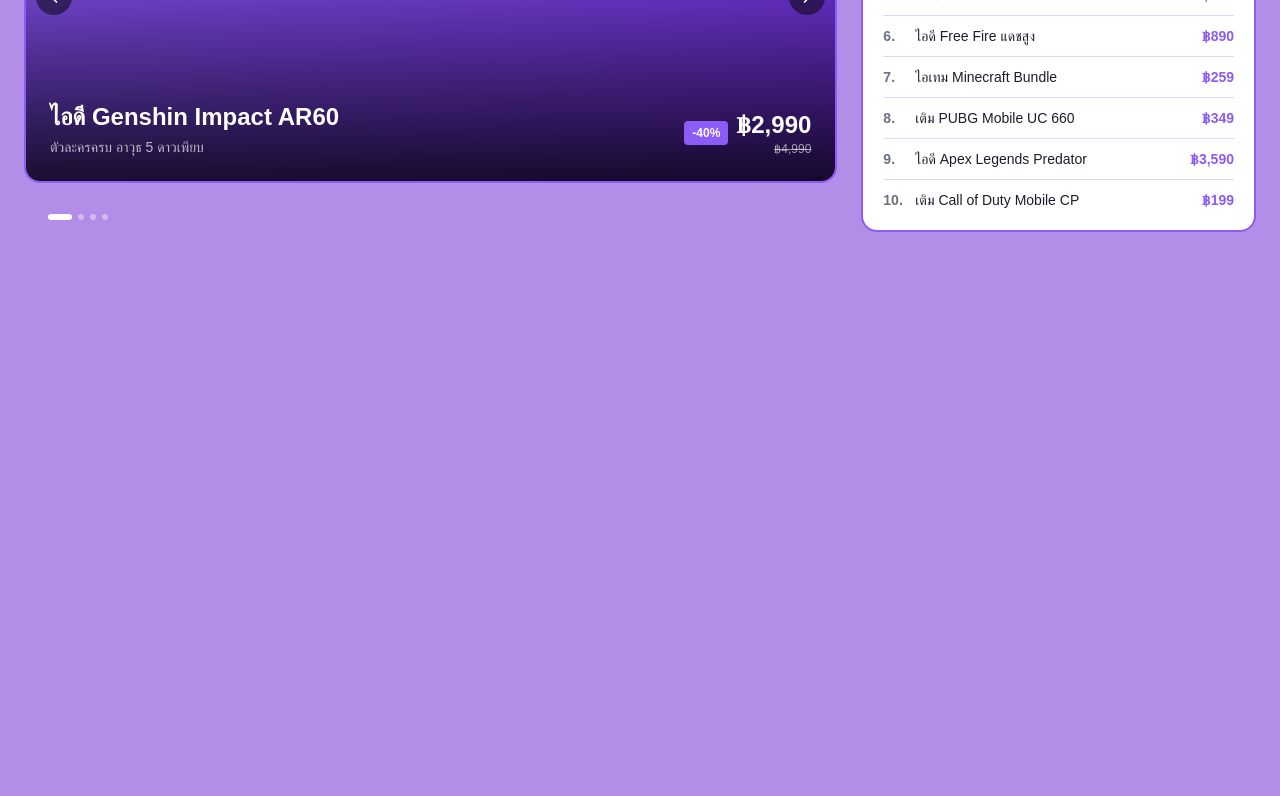
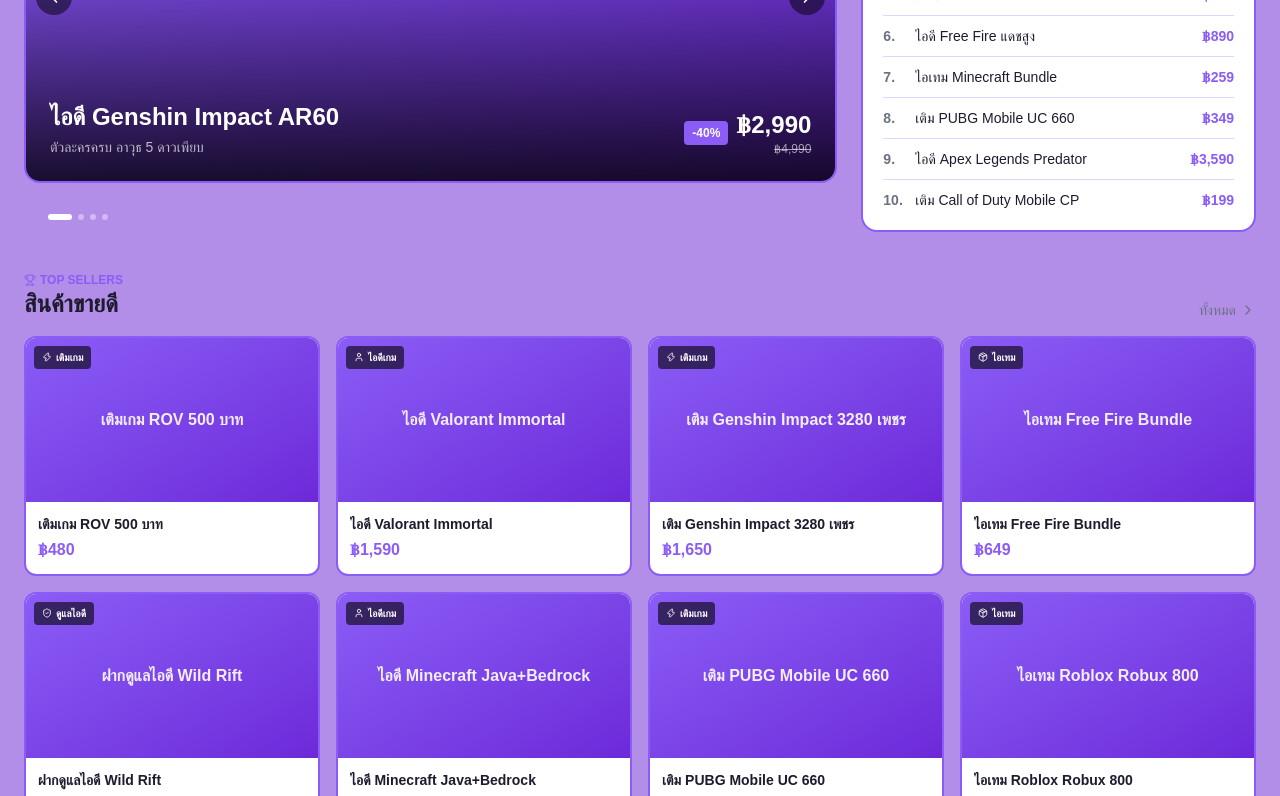
Before and after one commit to Synnado/SyndyTopup, a Next.js app: page / in a window 1280 px wide. Shown: the part 2000-2796 px from the top of the page. Before the commit the page ends 2272 px from the top, so only its background shows below. Built offline with nearby package versions, Linux system fonts and the light colour scheme.

Commit message:
ทำแถบสินค้าขายดี

```diff
--- a/src/app/page.tsx
+++ b/src/app/page.tsx
@@ -3,6 +3,7 @@
 import ActivityFeed from "@/components/ActivityFeed";
 import FlashSale from "@/components/FlashSale";
 import NewArrivals from "@/components/NewArrivals";
+import TopSellers from "@/components/TopSellers";
 
 export default function Home() {
   return (
@@ -26,6 +27,7 @@
 
       <FlashSale />
       <NewArrivals />
+      <TopSellers />
     </main>
   );
 }
--- /dev/null
+++ b/src/components/TopSellers.tsx
@@ -0,0 +1,100 @@
+import Image from "next/image";
+import Link from "next/link";
+import { Trophy, ChevronRight, Zap, User, Package, ShieldCheck } from "lucide-react";
+
+// TODO: ข้อมูลตัวอย่างไปก่อน รอต่อกับ backend จริงค่อยดึงสินค้าขายดีจริงมาแทน (เรียงตามยอดขาย)
+const CATEGORY_ICON = {
+  topup: Zap,
+  account: User,
+  item: Package,
+  care: ShieldCheck,
+};
+
+const PRODUCTS: {
+  id: string;
+  title: string;
+  price: number;
+  category: keyof typeof CATEGORY_ICON;
+  categoryLabel: string;
+  image?: string; // path รูปใน public/ — ไม่ใส่ก็ได้ จะใช้พื้นไล่สีแทน
+}[] = [
+  { id: "1", title: "เติมเกม ROV 500 บาท", price: 480, category: "topup", categoryLabel: "เติมเกม" },
+  { id: "2", title: "ไอดี Valorant Immortal", price: 1590, category: "account", categoryLabel: "ไอดีเกม" },
+  { id: "3", title: "เติม Genshin Impact 3280 เพชร", price: 1650, category: "topup", categoryLabel: "เติมเกม" },
+  { id: "4", title: "ไอเทม Free Fire Bundle", price: 649, category: "item", categoryLabel: "ไอเทม" },
+  { id: "5", title: "ฝากดูแลไอดี Wild Rift", price: 399, category: "care", categoryLabel: "ดูแลไอดี" },
+  { id: "6", title: "ไอดี Minecraft Java+Bedrock", price: 590, category: "account", categoryLabel: "ไอดีเกม" },
+  { id: "7", title: "เติม PUBG Mobile UC 660", price: 349, category: "topup", categoryLabel: "เติมเกม" },
+  { id: "8", title: "ไอเทม Roblox Robux 800", price: 299, category: "item", categoryLabel: "ไอเทม" },
+];
+
+export default function TopSellers() {
+  return (
+    <section className="mx-auto w-full max-w-7xl px-4 pb-10 sm:px-6">
+      {/* หัวข้อ */}
+      <div className="mb-4 flex items-end justify-between">
+        <div>
+          <p className="flex items-center gap-1 text-xs font-semibold text-accent">
+            <Trophy size={12} />
+            TOP SELLERS
+          </p>
+          <h2 className="text-xl font-bold text-foreground sm:text-2xl">
+            สินค้าขายดี
+          </h2>
+        </div>
+        <Link
+          href="/services"
+          className="flex shrink-0 items-center gap-1 text-sm text-muted transition-colors hover:text-accent"
+        >
+          ทั้งหมด
+          <ChevronRight size={16} />
+        </Link>
+      </div>
+
+      <div className="grid grid-cols-2 gap-4 sm:grid-cols-3 lg:grid-cols-4">
+        {PRODUCTS.map((product) => {
+          const Icon = CATEGORY_ICON[product.category];
+          return (
+            <div
+              key={product.id}
+              className="overflow-hidden rounded-xl border-2 border-accent bg-surface transition-transform duration-200 ease-out hover:z-10 hover:scale-105 hover:shadow-xl"
+            >
+              <div className="relative aspect-video w-full overflow-hidden bg-accent-soft">
+                {product.image ? (
+                  <Image
+                    src={product.image}
+                    alt={product.title}
+                    fill
+                    sizes="(min-width: 1024px) 25vw, 50vw"
+                    className="object-cover"
+                  />
+                ) : (
+                  <div className="flex h-full items-center justify-center bg-gradient-to-br from-accent to-accent-strong p-3 text-center">
+                    <span className="text-sm font-bold text-white/90 sm:text-base">
+                      {product.title}
+                    </span>
+                  </div>
+                )}
+
+                {/* badge หมวดหมู่ มุมซ้ายบน */}
+                <span className="absolute left-2 top-2 flex items-center gap-1 rounded bg-black/60 px-2 py-1 text-[10px] font-semibold text-white backdrop-blur-sm">
+                  <Icon size={10} />
+                  {product.categoryLabel}
+                </span>
+              </div>
+
+              <div className="p-3">
+                <p className="truncate text-sm font-semibold text-foreground">
+                  {product.title}
+                </p>
+                <p className="mt-1 text-base font-bold text-accent">
+                  ฿{product.price.toLocaleString()}
+                </p>
+              </div>
+            </div>
+          );
+        })}
+      </div>
+    </section>
+  );
+}
```
